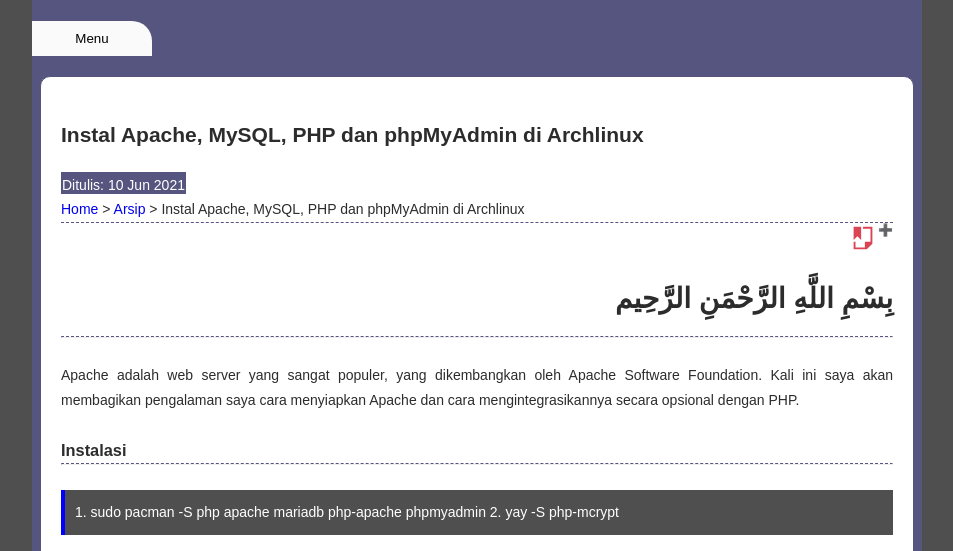
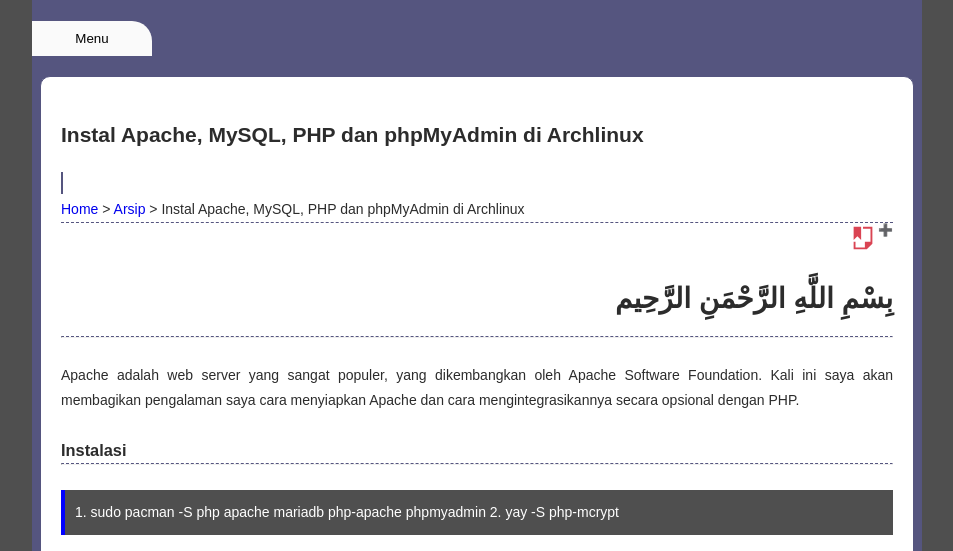
Before and after one commit to Kodename-jpg/Kodename-jpg.github.io, a plain HTML site: page instal-apache-mysql-php-phpmyadmin-di-archlinux.html in a window 1280 px wide. Shown: the part 249-800 px from the top of the page, without its empty margins (163-1116 px from the left). Drawn offline with Linux system fonts and the light colour scheme.

Commit message:
Update instal-apache-mysql-php-phpmyadmin-di-archlinux.html

```diff
--- a/instal-apache-mysql-php-phpmyadmin-di-archlinux.html
+++ b/instal-apache-mysql-php-phpmyadmin-di-archlinux.html
@@ -34,7 +34,7 @@
         <br>
         <h2><b>Instal Apache, MySQL, PHP dan phpMyAdmin di Archlinux</b></h2>
         </br>
-        <mark> Ditulis: 10 Jun 2021</mark>
+        <mark> </mark>
         <br><a href="index.html">Home</a> > <a href="arsip.html">Arsip</a> > Instal Apache, MySQL, PHP dan phpMyAdmin di Archlinux</br>
         <button class="accordion"><img src="img/acrobat.svg" height="30px" width="30px"/></button>
         <div class="panel">
```
